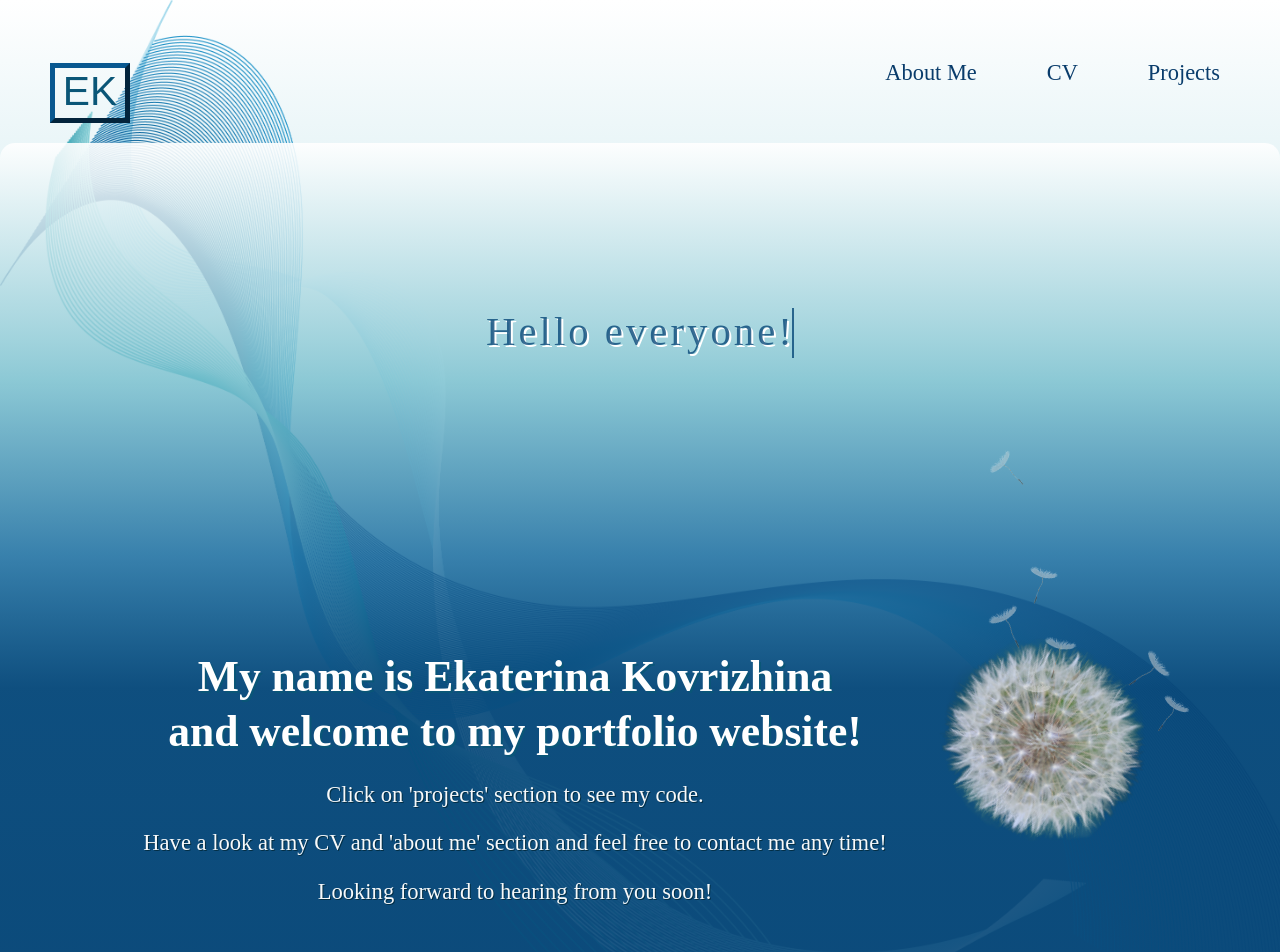
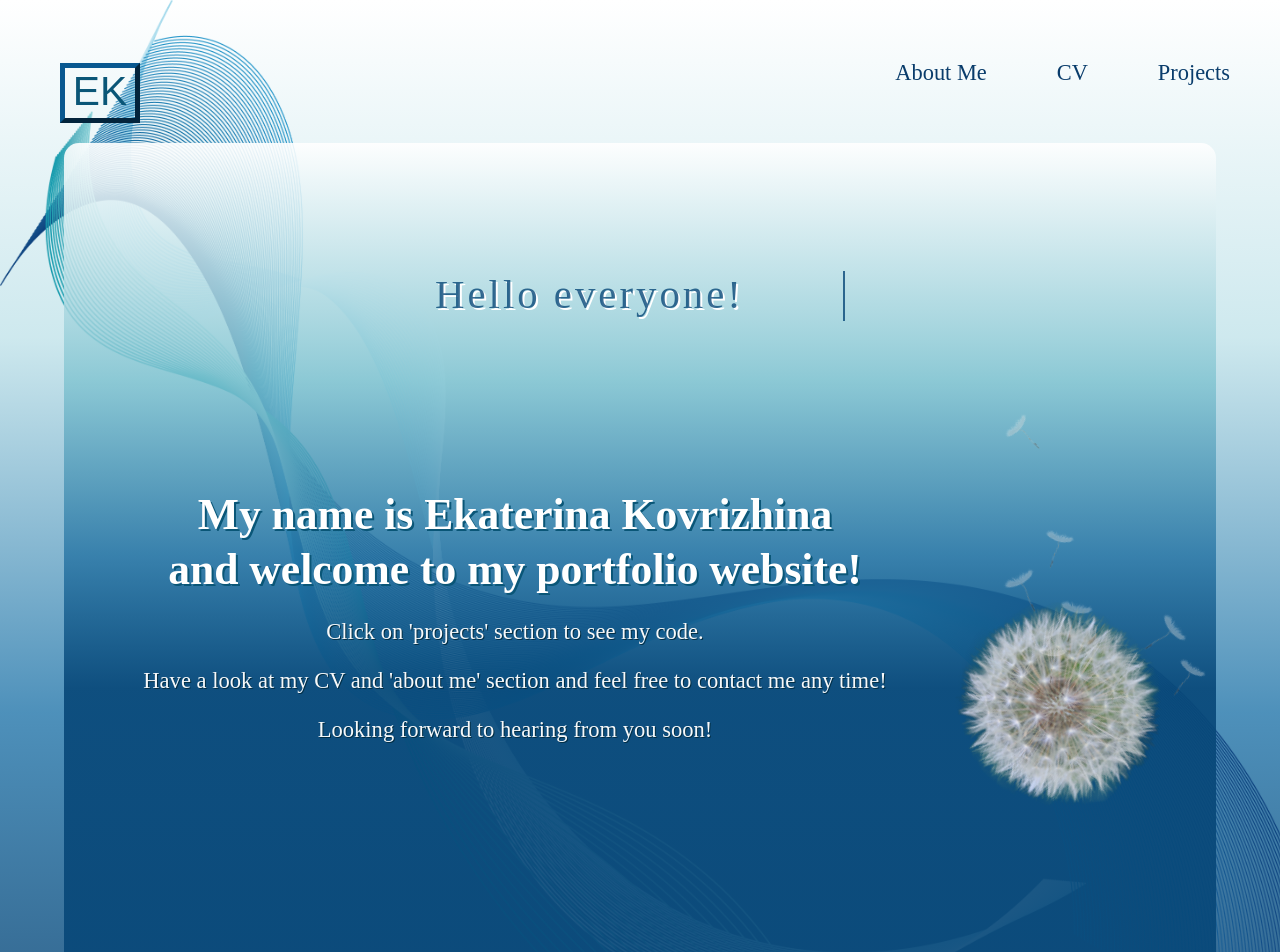
Before and after one commit to RinaKovri/RinaKovri, a React (Create React App) app: page / in a window 1280 px wide. Shown: the top 952 px of the page. Built offline with nearby package versions, Linux system fonts and the light colour scheme; what @rintsin/common-components would draw is missing.

Commit message:
fixed colors and margins

```diff
--- a/src/components/flower/flower.module.scss
+++ b/src/components/flower/flower.module.scss
@@ -14,6 +14,9 @@
 }
 
 .container .flowerContainer {
+  border: none;
+  cursor: pointer;
+  background-color: transparent;
   // margin-left: -200px;
   // margin-top: -200px;
   height: 250px;
@@ -23,7 +26,7 @@
 
 .container .flowerContainer .flower {
   position: absolute;
-    width: clamp(200px, 50% ,250px);
+  width: clamp(200px, 50%, 250px);
   aspect-ratio: 1/1;
   background-blend-mode: multiply;
   background-image: url(flower.png);
@@ -79,26 +82,31 @@
   0% {
     right: 400px;
     top: 180px;
+    opacity: 0.5;
   }
 
   25% {
     right: 300px;
     top: 50px;
+    opacity: 0.4;
   }
 
   50% {
     right: 200px;
     top: -50px;
+    opacity: 0.3;
   }
 
   75% {
     right: 100px;
     top: -100px;
+    opacity: 0.2;
   }
 
   100% {
     right: 0px;
     top: -150px;
+    opacity: 0;
   }
 }
 
@@ -124,26 +132,31 @@
   0% {
     right: 400px;
     top: 130px;
+    opacity: 0.5;
   }
 
   25% {
     right: 280px;
     top: 50px;
+    opacity: 0.4;
   }
 
   50% {
     right: 150px;
     top: -50px;
+    opacity: 0.3;
   }
 
   75% {
     right: 100px;
     top: -100px;
+    opacity: 0.2;
   }
 
   100% {
     right: 50px;
     top: -200px;
+    opacity: 0;
   }
 }
 
@@ -169,26 +182,31 @@
   0% {
     right: 400px;
     top: 100px;
+    opacity: 0.5;
   }
 
   25% {
     right: 380px;
     top: -50px;
+    opacity: 0.4;
   }
 
   50% {
     right: 350px;
     top: -150px;
+    opacity: 0.3;
   }
 
   75% {
     right: 300px;
     top: -250px;
+    opacity: 0.2;
   }
 
   100% {
     right: 250px;
     top: -350px;
+    opacity: 0;
   }
 }
 
@@ -213,26 +231,31 @@
   0% {
     right: 400px;
     top: 50px;
+    opacity: 0.5;
   }
 
   25% {
     right: 400px;
     top: -50px;
+    opacity: 0.4;
   }
 
   50% {
     right: 380px;
     top: -150px;
+    opacity: 0.3;
   }
 
   75% {
     right: 360px;
     top: -250px;
+    opacity: 0.2;
   }
 
   100% {
     right: 350px;
     top: -350px;
+    opacity: 0;
   }
 }
 
@@ -258,26 +281,31 @@
   0% {
     right: 400px;
     top: 20px;
+    opacity: 0.5;
   }
 
   25% {
     right: 380px;
     top: -50px;
+    opacity: 0.4;
   }
 
   50% {
     right: 350px;
     top: -150px;
+    opacity: 0.3;
   }
 
   75% {
     right: 300px;
     top: -250px;
+    opacity: 0.2;
   }
 
   100% {
     right: 250px;
     top: -350px;
+    opacity: 0;
   }
 }
 
@@ -303,26 +331,31 @@
   0% {
     right: 400px;
     top: -50px;
+    opacity: 0.5;
   }
 
   25% {
     right: 400px;
     top: -250px;
+    opacity: 0.4;
   }
 
   50% {
     right: 350px;
     top: -350px;
+    opacity: 0.3;
   }
 
   75% {
     right: 300px;
     top: -450px;
+    opacity: 0.2;
   }
 
   100% {
     right: 250px;
     top: -550px;
+    opacity: 0;
   }
 }
 
@@ -348,26 +381,31 @@
   0% {
     right: 400px;
     top: -100px;
+    opacity: 0.5;
   }
 
   25% {
     right: 420px;
     top: -250px;
+    opacity: 0.4;
   }
 
   50% {
     right: 450px;
     top: -350px;
+    opacity: 0.3;
   }
 
   75% {
     right: 480px;
     top: -450px;
+    opacity: 0.2;
   }
 
   100% {
     right: 530px;
     top: -500px;
+    opacity: 0;
   }
 }
 
@@ -380,7 +418,7 @@
   background-blend-mode: multiply;
   background-image: url(wing.png);
   transform: rotate(-50deg);
-    opacity: 0.4;
+  opacity: 0.5;
   background-position: bottom;
   background-repeat: no-repeat;
   background-size: cover;
@@ -393,25 +431,30 @@
   0% {
     right: 400px;
     top: -200px;
+    opacity: 0.5;
   }
 
   25% {
     right: 420px;
     top: -450px;
+    opacity: 0.4;
   }
 
   50% {
     right: 450px;
     top: -550px;
+    opacity: 0.3;
   }
 
   75% {
     right: 480px;
     top: -600px;
+    opacity: 0.2;
   }
 
   100% {
     right: 530px;
     top: -700px;
+    opacity: 0;
   }
 }
--- a/src/components/flower/flower.tsx
+++ b/src/components/flower/flower.tsx
@@ -1,15 +1,32 @@
 import styles from './flower.module.scss'
-import React from 'react'
+import React /*{ useState }*/ from 'react'
 
 type FlowerProps = {
 
 }
 
 const Flower: React.FC<FlowerProps> = () => {
+
+
+    // const wing = document.querySelector('.wing');
+    // const wing1 = document.querySelector('.wing1');
+    // const wing2 = document.querySelector('.wing2');
+    // const wing3 = document.querySelector('.wing3');
+    // const wing4 = document.querySelector('.wing4');
+    // const wing5 = document.querySelector('.wing5');
+    // const wing6 = document.querySelector('.wing6');
+    // const wing7 = document.querySelector('.wing7');
+    // const flower = document.querySelector('flowerContainer');
+
+    // flower?.addEventListener("click", () => {
+    //     wing?.className.toggle('wing');
+    // })
+
     return (
+
         <div className={styles.container}>
-            <div className={styles.flowerContainer}>
-                <div /*onClick={onAddBtnClick}*/ className={styles.flower}></div>
+            <button className={styles.flowerContainer}>
+                <div className={styles.flower}></div>
                 <div className={styles.wing}></div>
                 <div className={styles.wing1}></div>
                 <div className={styles.wing2}></div>
@@ -18,7 +35,7 @@ const Flower: React.FC<FlowerProps> = () => {
                 <div className={styles.wing5}></div>
                 <div className={styles.wing6}></div>
                 <div className={styles.wing7}></div>
-            </div>
+            </button>
         </div>
     )
 }
--- a/src/components/home/home.module.scss
+++ b/src/components/home/home.module.scss
@@ -1,6 +1,6 @@
 .container {
-  margin-left: auto;
-  margin-right: auto;
+  margin-left: 5vw;
+  margin-right: 5vw;
   margin-top: 20px;
   min-width: 70vw;
   min-height: 110vh;
@@ -33,7 +33,7 @@
   overflow: hidden;
   border-right: 2px solid rgba(7, 71, 120, 0.8);
   animation: cursor 0.75s step-end infinite;
-  width: 15ch;
+  width: 20ch;
   animation: cursor 0.75s step-end infinite, printedText 5s steps(15);
 }
 
@@ -58,7 +58,9 @@
 }
 
 .homeBody {
-  margin-top: 50px;
+  margin-left: 10px;
+  margin-right: 10px;
+  margin-bottom: 200px;
   justify-content: center;
 }
 
--- a/src/components/navbar/navbar.module.scss
+++ b/src/components/navbar/navbar.module.scss
@@ -1,7 +1,8 @@
 .container {
-//   position: fixed;
-//   top: 0;
-//  right: 10px;
+  //   position: fixed;
+  //   top: 0;
+  //  right: 10px;
+  margin-left: 10px;
   margin-top: 50px;
   width: 100%;
   display: flex;
--- a/src/components/sites/aboutMe.module.scss
+++ b/src/components/sites/aboutMe.module.scss
@@ -1,12 +1,12 @@
 .container {
-    margin-left: auto;
-    margin-right: auto;
+    margin-left: 5vw;
+    margin-right: 5vw;
     margin-top: 20px;
     min-width: 70vw;
-    min-height: 100vh;
+    min-height: 110vh;
     display: flex;
     flex-wrap: wrap;
-    max-height: 150vh;
+    //max-height: 110vh;
     background: rgba(7, 71, 120, 0.8);
     background: linear-gradient(0deg, rgba(7, 71, 120, 0.9) 38%, rgba(37, 115, 163, 0.8) 53%, rgba(127, 195, 208, 0.8) 73%, rgb(255, 255, 255, 0.9) 100%);
     background-position: top;
--- a/src/components/sites/cv.module.scss
+++ b/src/components/sites/cv.module.scss
@@ -1,9 +1,9 @@
 .container {
-  margin-left: auto;
-  margin-right: auto;
+  margin-left: 5vw;
+  margin-right: 5vw;
   margin-top: 20px;
-  min-width: 70vw;
-  min-height: 110vh;
+  // min-width: 70vw;
+  // min-height: 110vh;
   display: flex;
   flex-wrap: wrap;
   border-radius: 15px;
--- a/src/components/sites/projects.module.scss
+++ b/src/components/sites/projects.module.scss
@@ -17,8 +17,8 @@
 
 .cardBody {
     display: grid;
-    width: 200px;
-    height: 230px;
+    width: 21vw;
+    height: 26vh;
     margin: 20px 20px;
     border-right: 3px solid rgb(15, 53, 80, 0.9);
     border-bottom: 3px solid rgb(15, 53, 80, 0.9);
@@ -31,8 +31,8 @@
     margin-top: 10px;
     margin-left: auto;
     margin-right: auto;
-    width: 90%;
-    height: 30px;
+    width: 19vw;
+    height: 4vh;
     text-align: center;
     font-family: 'Cormorant Garamond';
     font-size: calc(0.1vh + 0.1vh + 2vmin);
@@ -48,13 +48,12 @@
 }
 
 .btn {
-    background-color: rgba(57, 113, 158, 0.8);
+    background-color: rgba(97, 146, 187, 0.8);
     border: 1px;
     border-radius: 7px;
-    color: rgba(242, 242, 250, 0.9);
-    text-shadow: 2px 2px rgb(15, 53, 80);
+    color: rgba(4, 24, 55, 0.9);
     margin: auto;
-    padding: 10px 20px;
+    padding: 1vh 2vw;
     text-align: center;
     text-decoration: none;
     font-family: 'Cormorant Garamond';
@@ -66,14 +65,16 @@
 }
 
 .btn:hover {
-    background-color: rgba(57, 136, 196, 0.8);
+    background-color: rgba(37, 172, 209, 0.8);
     font-weight: bold;
     cursor: pointer;
-    color: rgba(7, 71, 120, 0.9);
+    color: rgba(255, 255, 255);
     text-shadow: none;
 }
 
 .txt {
+    height: 8vh;
+    width: 19vw;
     text-align: center;
     margin: auto;
     font-family: 'Cormorant Garamond';
--- a/src/components/sites/projects.tsx
+++ b/src/components/sites/projects.tsx
@@ -24,8 +24,8 @@ const Projects: React.FC<ProjectsProps> = () => {
         {
           githubData && githubData.map(x => (
             <div key={x.id} className={styles.cardBody}>
-              <h4 className={styles.cardTitle}>{x.name}</h4>
-              <p className={styles.txt}>{x.description}</p>
+              <div className={styles.cardTitle}>{x.name}</div>
+              <div className={styles.txt}>{x.description}</div>
               <div className={styles.cardFooter}>
               <a target="_blank" rel="noreferrer" href={x.url} className={styles.btn}>GitHub</a>
               </div>
```
Lines whose indentation alone changed are shown as unchanged.
